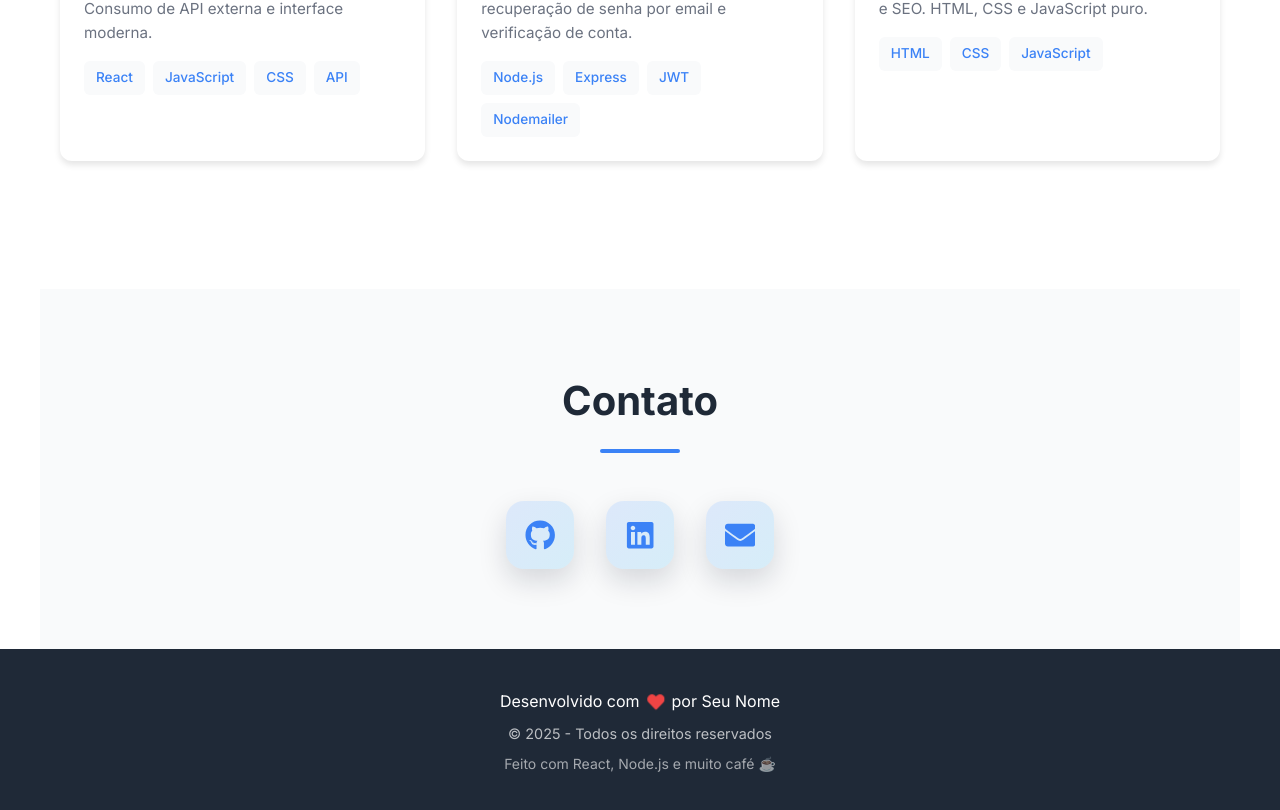
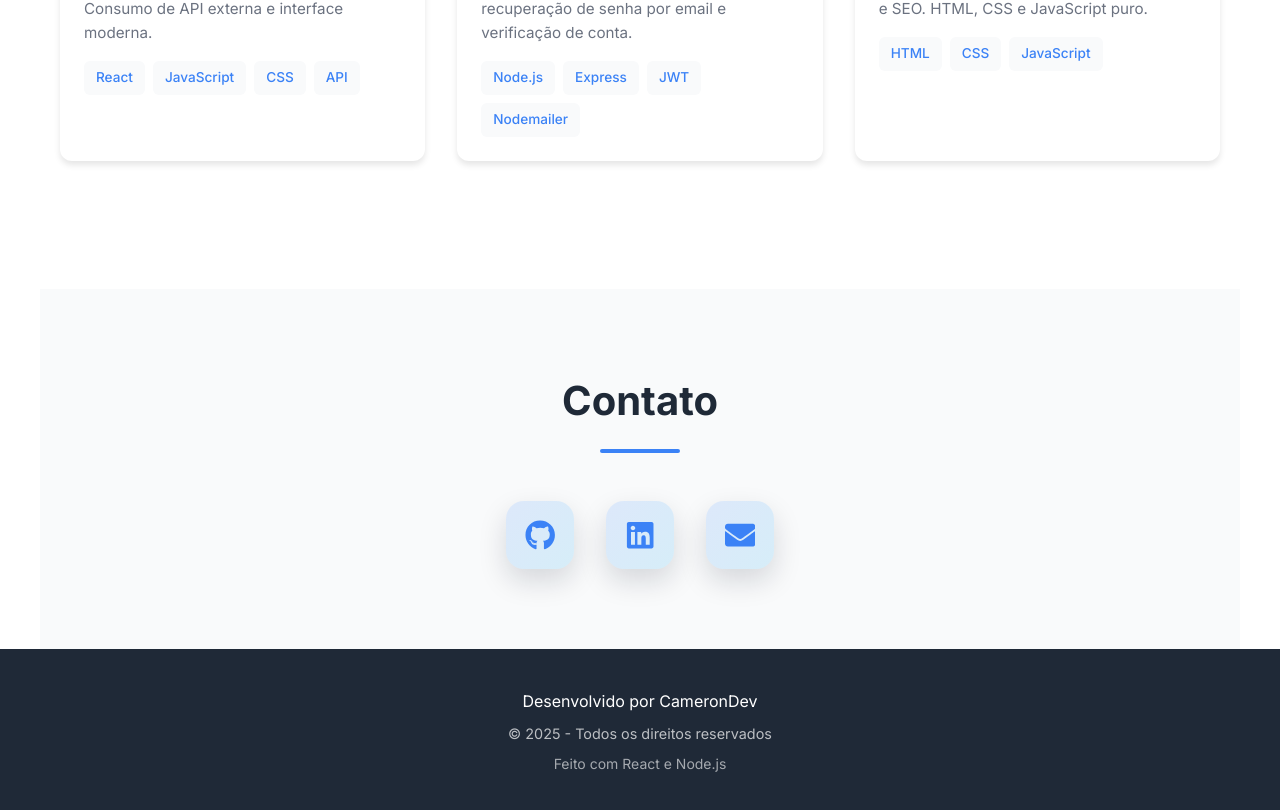
Before and after one commit to gmkcameron/portfolio-dev, a React (Vite) app: page / in a window 1280 px wide. Shown: the part 4117-4927 px from the top of the page. Built offline with nearby package versions, Linux system fonts and the light colour scheme.

Commit message:
ajuste conteudo footer

```diff
--- a/src/components/Footer.jsx
+++ b/src/components/Footer.jsx
@@ -9,11 +9,11 @@ function Footer() {
     <footer className="footer">
       <div className="footer-content">
         <p>
-          Desenvolvido com <FaHeart className="heart-icon" /> por Seu Nome
+          Desenvolvido por CameronDev
         </p>
         <p className="footer-year">© {currentYear} - Todos os direitos reservados</p>
         <p className="footer-tech">
-          Feito com React, Node.js e muito café ☕
+          Feito com React e Node.js
         </p>
       </div>
     </footer>
```
